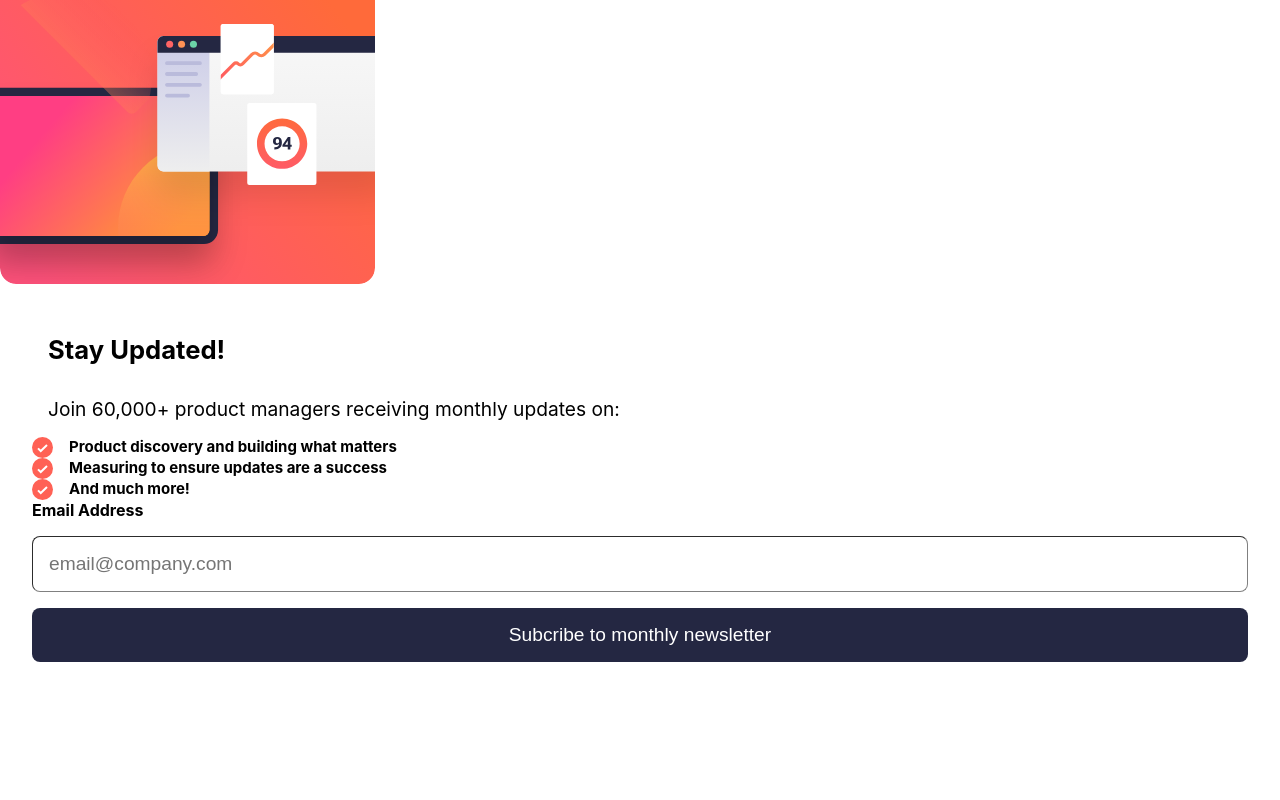
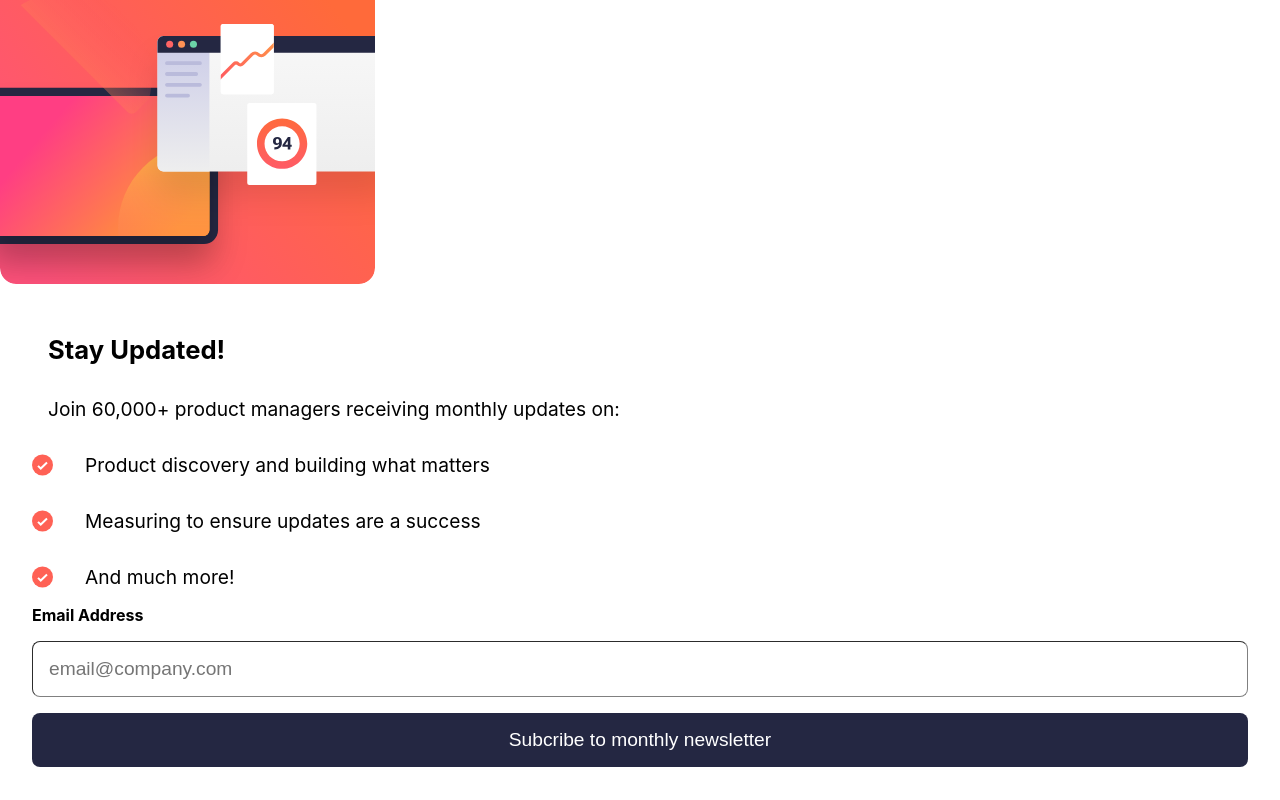
Before and after one commit to riwepo/fem-newsletter-signup-form-with-success-message, a React (Create React App) app: page / in a window 1280 px wide. Built offline with nearby package versions, Linux system fonts and the light colour scheme.

Commit message:
change text from h2 to p

```diff
--- a/src/components/SignUpUpdateItem.js
+++ b/src/components/SignUpUpdateItem.js
@@ -7,7 +7,7 @@ function SignUpUpdateItem({ item }) {
   return (
     <li className={classes.listItem}>
       <img src={listIcon} alt="tick" />
-      <h2>{item}</h2>
+      <p>{item}</p>
     </li>
   );
 }
```
